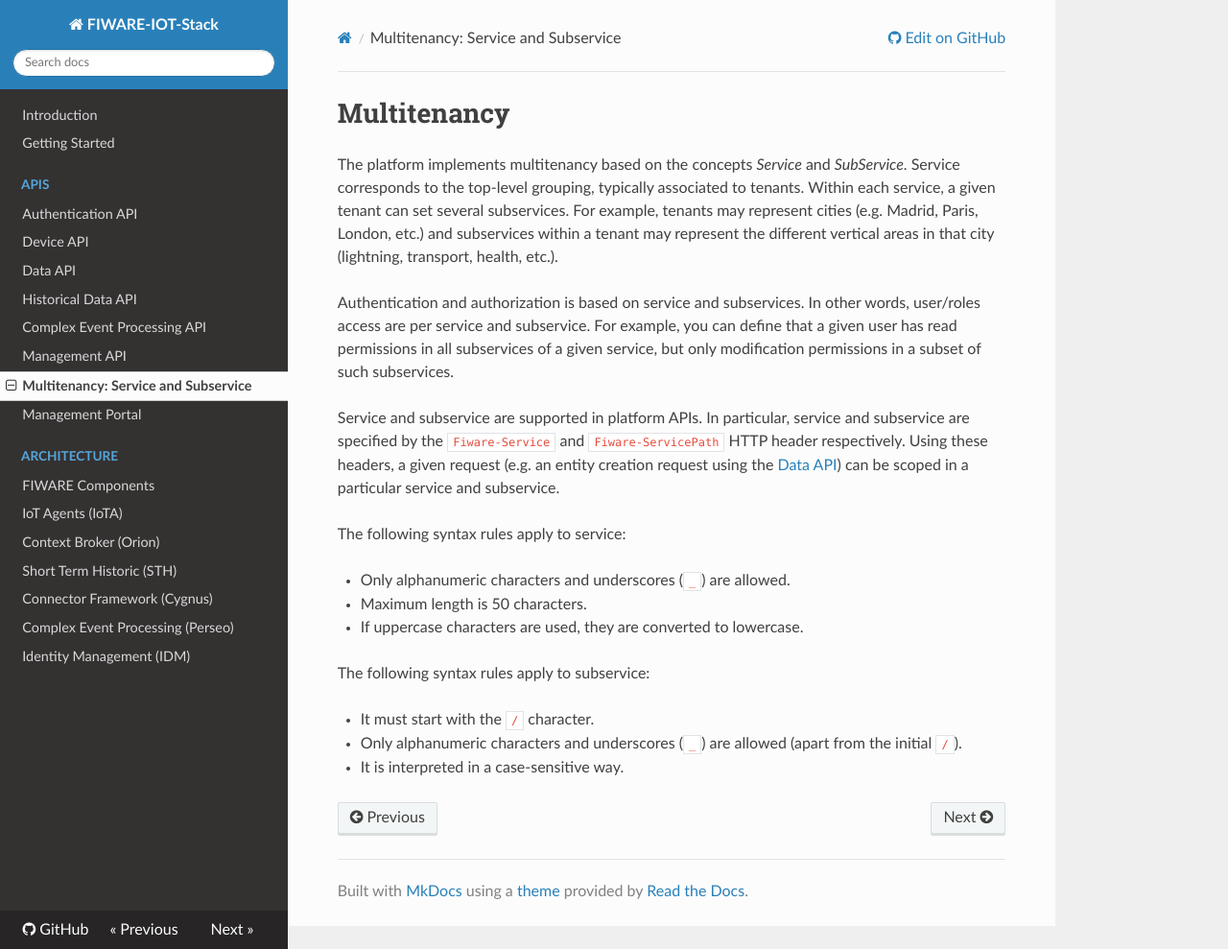
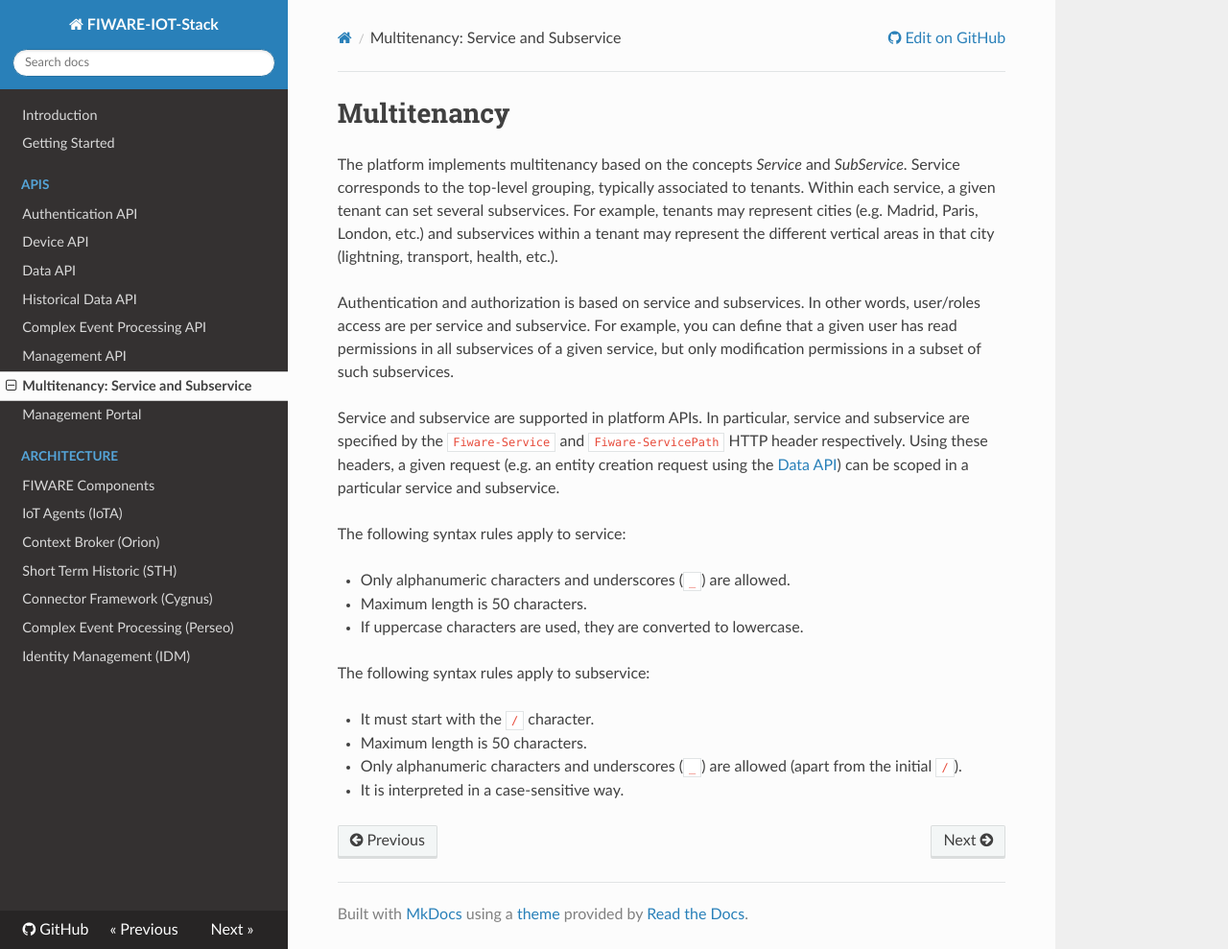
Before and after one commit to telefonicaid/thinking-cities, an MkDocs documentation site: the page built from docs/multitenancy.md, in a window 1280 px wide and 989 px high. Shown: the whole window at 96% size. Built offline with MkDocs 1.6.1, drawn with Linux system fonts in a browser that asks for light colours; nearby versions of some CDN libraries; old or Windows-style settings are respelled for this version of MkDocs.

Commit message:
FIX comment about subservice max length

```diff
--- a/docs/multitenancy.md
+++ b/docs/multitenancy.md
@@ -15,5 +15,6 @@ The following syntax rules apply to service:
 The following syntax rules apply to subservice:
 
 * It must start with the `/` character.
+* Maximum length is 50 characters.
 * Only alphanumeric characters and underscores (`_`) are allowed (apart from the initial `/`).
 * It is interpreted in a case-sensitive way.
```
